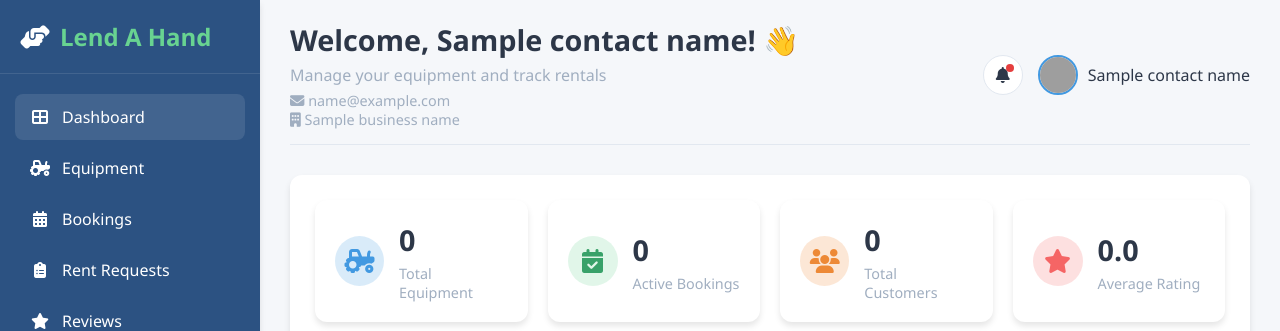
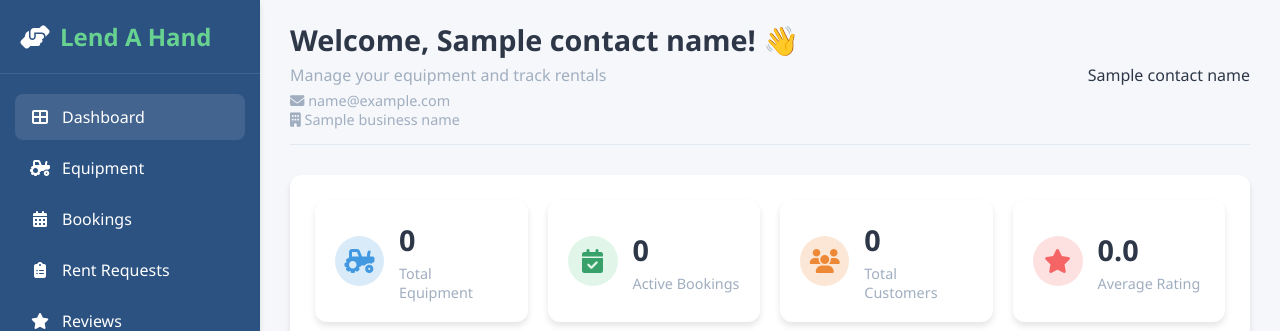
Before and after one commit to nhi-jpg/Lend_A_Hand, a Flask app: template templates/index.html in a window 1280 px wide. Shown: the top 331 px of the page. Run offline with Flask 3, Linux system fonts and the light colour scheme; the template is opened without the code that fills it: most values are stand-ins (such as "Sample title", 1, 10 or a date in 2020); grey boxes are pictures that could not be loaded.

Commit message:
Update index.html

```diff
--- a/templates/index.html
+++ b/templates/index.html
@@ -1215,11 +1215,9 @@
             </div>
 
             <div class="header-actions">
-                <div class="notification-btn">
-                    <i class="fas fa-bell"></i>
-                </div>
+
                 <div class="user-profile">
-                    <img src="https://images.unsplash.com/photo-1472099645785-5658abf4ff4e?ixlib=rb-4.0.3&auto=format&fit=crop&w=200&q=80" alt="Vendor" class="user-img">
+
                     <span>{{ contact_name }}</span>
                 </div>
             </div>
```
